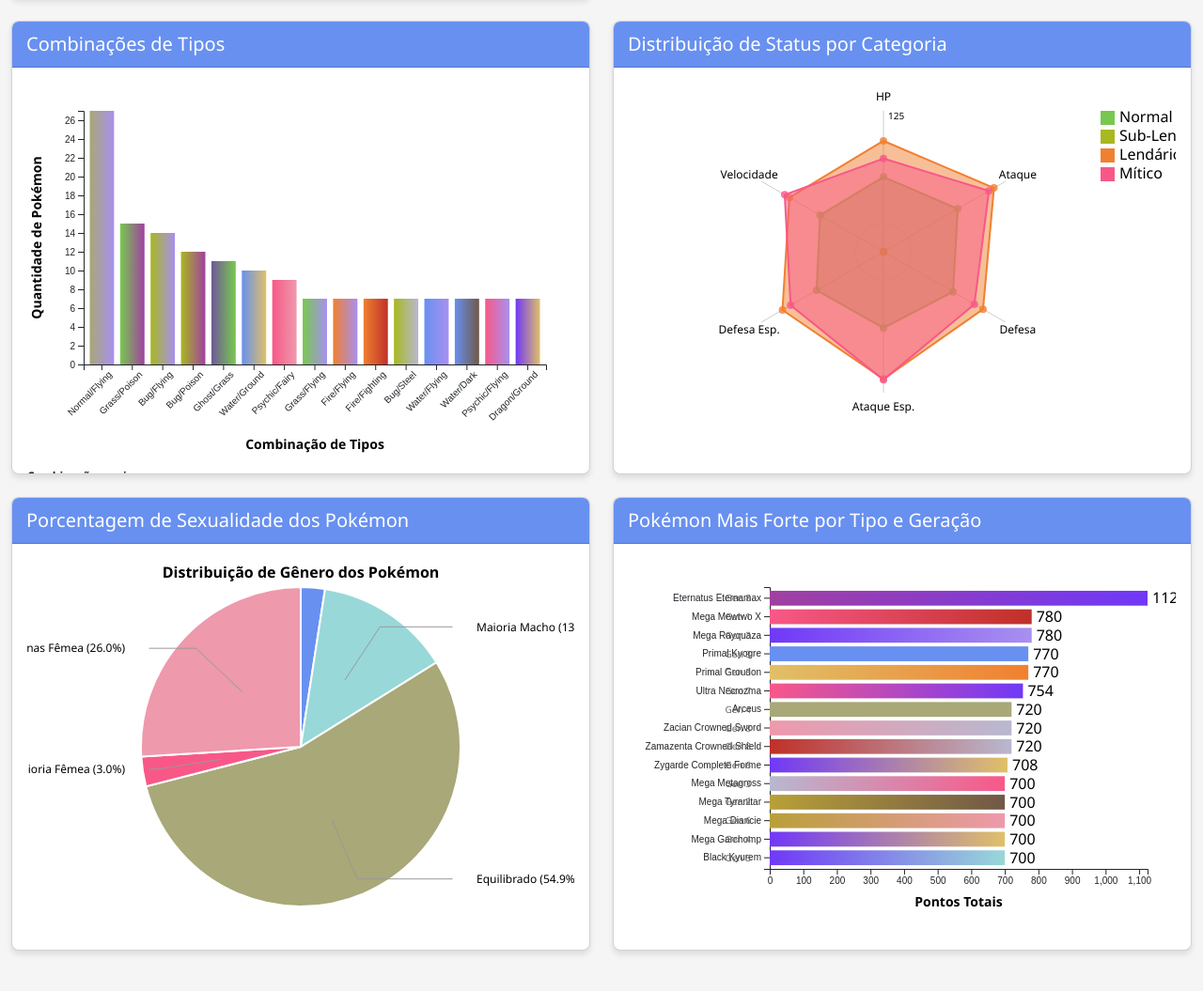
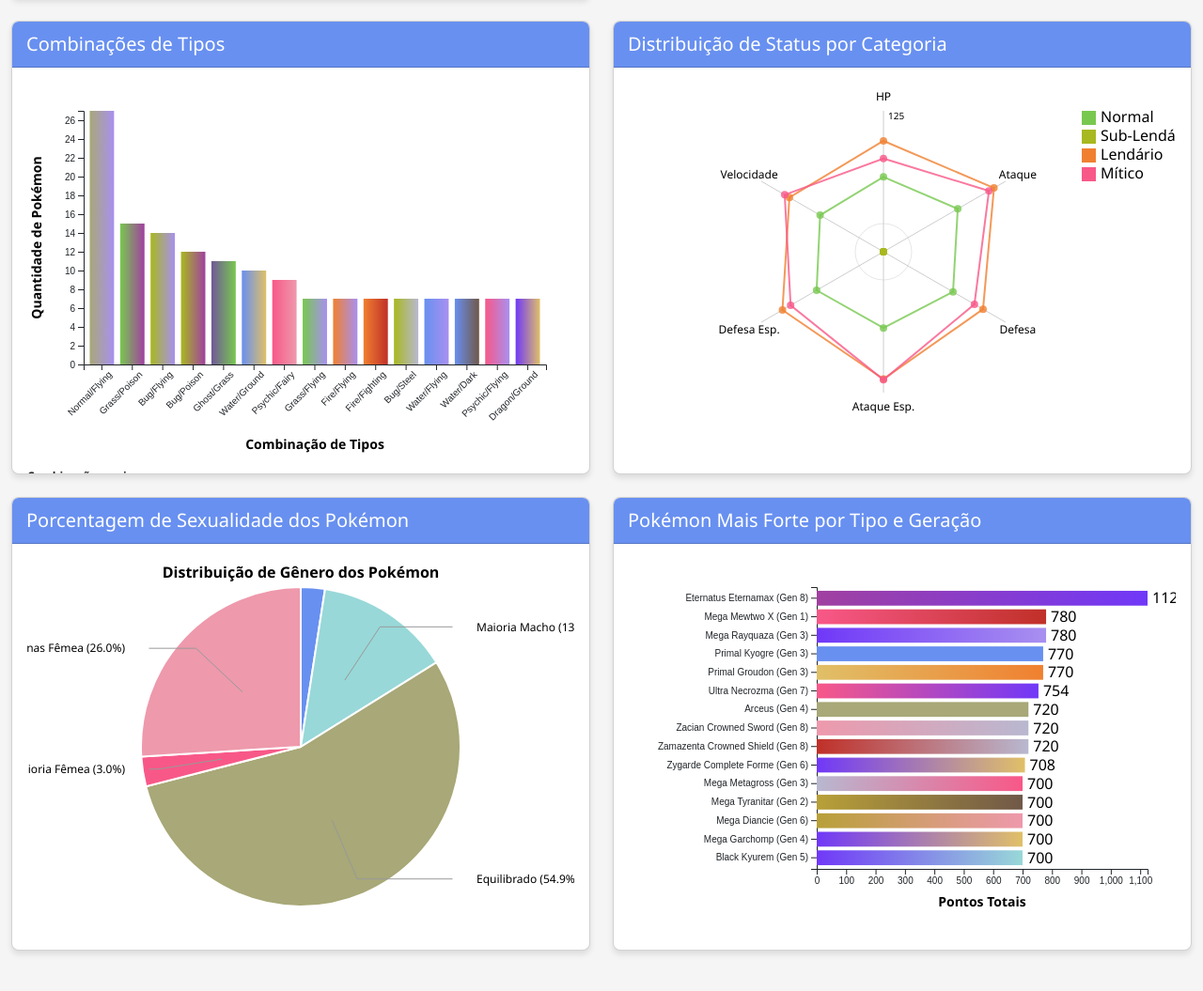
Before and after one commit to Elena-Blanco/Visualizacao-Pokemon, a website built with Vite: page index.html in a window 1280 px wide. Shown: the part 1319-2374 px from the top of the page at 94% size. Built offline with nearby package versions, Linux system fonts and the light colour scheme.

Commit message:
refactor

```diff
--- a/index.css
+++ b/index.css
@@ -1,4 +1,3 @@
-/* Estilos gerais */
 body {
     font-family: 'Segoe UI', Tahoma, Geneva, Verdana, sans-serif;
     background-color: #f5f5f5;
@@ -9,9 +8,9 @@
     width: 100%;
     height: 400px;
     position: relative;
+    margin-bottom: 0px;
 }
 
-/* Estilos para os gráficos */
 .bar {
     transition: opacity 0.3s;
 }
@@ -41,12 +40,11 @@
     box-shadow: 0 2px 4px rgba(0, 0, 0, 0.1);
 }
 
-/* Estilos para legendas */
 .legend {
     display: flex;
     flex-wrap: wrap;
     justify-content: center;
-    margin-top: 10px;
+    margin-top: 0px;
 }
 
 .legend-item {
@@ -63,7 +61,6 @@
     border-radius: 3px;
 }
 
-/* Estilos para os tipos de Pokémon */
 .type-badge {
     display: inline-block;
     padding: 3px 8px;
@@ -93,7 +90,6 @@
 .type-steel { background-color: #B8B8D0; }
 .type-fairy { background-color: #EE99AC; }
 
-/* Estilos para os filtros */
 .form-select:focus, .form-control:focus {
     border-color: #6890F0;
     box-shadow: 0 0 0 0.25rem rgba(104, 144, 240, 0.25);
@@ -119,7 +115,6 @@
     border-color: #989868;
 }
 
-/* Estilos para os cards */
 .card {
     border-radius: 8px;
     box-shadow: 0 4px 6px rgba(0, 0, 0, 0.1);
@@ -137,7 +132,6 @@
     font-size: 1.25rem;
 }
 
-/* Responsividade */
 @media (max-width: 768px) {
     .chart-container {
         height: 300px;
--- a/index.html
+++ b/index.html
@@ -3,17 +3,15 @@
 <head>
     <meta charset="UTF-8">
     <meta name="viewport" content="width=device-width, initial-scale=1.0">
-    <title>Sistema de Análise Visual de Dados Pokémon</title>
+    <title>Visualização de dados Pokemon</title>
     <link rel="stylesheet" href="index.css">
-    <!-- D3.js -->
     <script src="https://d3js.org/d3.v7.min.js"></script>
-    <!-- Bootstrap para estilização básica -->
     <link href="https://cdn.jsdelivr.net/npm/bootstrap@5.3.0-alpha1/dist/css/bootstrap.min.css" rel="stylesheet">
 </head>
 <body>
     <div class="container-fluid">
         <header class="my-4">
-            <h1 class="text-center">Sistema de Análise Visual de Dados Pokémon</h1>
+            <h1 class="text-center">Visualização de dados Pokemon</h1>
         </header>
 
         <div class="row mb-4">
@@ -148,7 +146,6 @@
         </div>
     </div>
 
-    <!-- Scripts -->
     <script src="src/utils.js"></script>
     <script src="src/dataLoader.js"></script>
     <script src="src/typesByGeneration.js"></script>
--- a/src/statusDistribution.js
+++ b/src/statusDistribution.js
@@ -155,17 +155,16 @@
         .attr('class', 'radar-wrapper')
         .attr('transform', `translate(${radarCenter.x},${radarCenter.y})`);
 
-    // Área do radar
+    // Área do radar - Modificado para ter apenas a linha
     radarWrapper.append('path')
         .attr('class', 'radar-area')
         .attr('d', d => radarLine(d.values))
-        .style('fill', d => color(d.category))
-        .style('fill-opacity', 0.5)
+        .style('fill', 'none') // Removido o preenchimento
         .style('stroke', d => color(d.category))
         .style('stroke-width', '2px')
+        .style('stroke-opacity', 0.8) // Opacidade para a linha
         .on('mouseover', function(event, d) {
-            d3.select(this).style('fill-opacity', 0.7);
-
+            d3.select(this).style('stroke-width', '3px'); // Aumenta a espessura ao passar o mouse
             const statsHtml = statNames.map((stat, i) =>
                 `${statLabels[i]}: ${Math.round(d.values[i])}`
             ).join('<br>');
@@ -177,7 +176,7 @@
             `, event);
         })
         .on('mouseout', function() {
-            d3.select(this).style('fill-opacity', 0.5);
+            d3.select(this).style('stroke-width', '2px'); // Volta à espessura original
             hideTooltip(tooltip);
         });
 
@@ -196,7 +195,7 @@
     // Criar legenda
     const legend = svg.append('g')
         .attr('class', 'legend')
-        .attr('transform', `translate(${width + 20}, 0)`);
+        .attr('transform', `translate(${width}, 0)`);
 
     const legendItems = legend.selectAll('.legend-item')
         .data(categories)
--- a/src/strongestPokemon.js
+++ b/src/strongestPokemon.js
@@ -1,7 +1,3 @@
-/**
- * Visualização: Pokémon Mais Forte por Tipo e Geração
- */
-
 function createStrongestPokemonChart(data, filters) {
     // Limpar o container
     const container = d3.select('#strongest-pokemon-chart');
@@ -56,8 +52,8 @@
         displayData = displayData.slice(0, 15);
     }
 
-    // Configurar dimensões
-    const margin = {top: 30, right: 30, bottom: 70, left: 150};
+    // Configurar dimensões - Ajustado para acomodar o texto mais longo
+    const margin = {top: 30, right: 30, bottom: 70, left: 200};
     const width = container.node().getBoundingClientRect().width - margin.left - margin.right;
     const height = container.node().getBoundingClientRect().height - margin.top - margin.bottom;
 
@@ -84,7 +80,18 @@
         .call(d3.axisBottom(x));
 
     svg.append('g')
-        .call(d3.axisLeft(y));
+        .call(d3.axisLeft(y)
+            .tickFormat(d => {
+                // Encontra os dados completos do Pokémon para pegar a geração
+                const pokemonData = displayData.find(p => p.name === d);
+                if (pokemonData) {
+                    return `${pokemonData.name} (Gen ${pokemonData.generation})`;
+                }
+                return d;
+            })
+        )
+        .selectAll('text')
+        .style('text-anchor', 'end'); // Garante que o texto esteja alinhado à direita do tick
 
     // Adicionar título dos eixos
     svg.append('text')
@@ -99,7 +106,6 @@
 
     // Criar barras com gradiente para Pokémon com tipo secundário
     displayData.forEach((d, i) => {
-        // Determinar a cor da barra
         let fill;
 
         if (d.type_2) {
@@ -123,7 +129,6 @@
 
             fill = `url(#${gradientId})`;
         } else {
-            // Cor única para Pokémon com apenas um tipo
             fill = getTypeColor(d.type);
         }
 
@@ -157,17 +162,4 @@
         .attr('dy', '.35em')
         .text(d => d.total_points);
 
-    // Adicionar indicadores de geração
-    svg.selectAll('.generation-indicator')
-        .data(displayData)
-        .enter()
-        .append('text')
-        .attr('class', 'generation-indicator')
-        .attr('x', -20)
-        .attr('y', d => y(d.name) + y.bandwidth() / 2)
-        .attr('dy', '.35em')
-        .attr('text-anchor', 'end')
-        .text(d => `Gen ${d.generation}`)
-        .style('font-size', '10px')
-        .style('fill', '#666');
 }
--- a/src/typesByGeneration.js
+++ b/src/typesByGeneration.js
@@ -1,16 +1,9 @@
-/**
- * Visualização: Tipos de Pokémon por Geração
- */
-
 function createTypesByGenerationChart(data, filters) {
-    // Limpar o container
     const container = d3.select('#types-by-generation-chart');
     container.html('');
 
-    // Filtrar os dados
     const filteredData = filterData(data, filters);
 
-    // Processar os dados para a visualização
     const typesByGeneration = d3.rollup(
         filteredData,
         v => v.length,
@@ -18,7 +11,6 @@
         d => d.type_1
     );
 
-    // Converter para formato adequado para visualização
     const chartData = [];
     typesByGeneration.forEach((typeMap, generation) => {
         typeMap.forEach((count, type) => {
@@ -30,23 +22,19 @@
         });
     });
 
-    // Agrupar por geração para empilhamento
     const generations = [...new Set(chartData.map(d => d.generation))].sort((a, b) => a - b);
     const types = [...new Set(chartData.map(d => d.type))].sort();
 
-    // Configurar dimensões
     const margin = {top: 30, right: 30, bottom: 70, left: 60};
     const width = container.node().getBoundingClientRect().width - margin.left - margin.right;
     const height = container.node().getBoundingClientRect().height - margin.top - margin.bottom;
 
-    // Criar SVG
     const svg = container.append('svg')
         .attr('width', width + margin.left + margin.right)
         .attr('height', height + margin.top + margin.bottom)
         .append('g')
         .attr('transform', `translate(${margin.left},${margin.top})`);
 
-    // Criar escalas
     const x = d3.scaleBand()
         .domain(generations)
         .range([0, width])
@@ -60,7 +48,6 @@
         .domain(types)
         .range(types.map(type => getTypeColor(type)));
 
-    // Criar eixos
     svg.append('g')
         .attr('transform', `translate(0,${height})`)
         .call(d3.axisBottom(x).tickFormat(d => `Gen ${d}`))
@@ -70,12 +57,11 @@
     svg.append('g')
         .call(d3.axisLeft(y));
 
-    // Adicionar título dos eixos
     svg.append('text')
         .attr('class', 'axis-title')
         .attr('text-anchor', 'middle')
         .attr('x', width / 2)
-        .attr('y', height + margin.bottom - 10)
+        .attr('y', height + margin.bottom - 25)
         .text('Geração');
 
     svg.append('text')
@@ -86,10 +72,8 @@
         .attr('y', -margin.left + 15)
         .text('Quantidade de Pokémon');
 
-    // Criar tooltip
     const tooltip = createTooltip();
 
-    // Preparar dados para gráfico de barras empilhadas
     const stackedData = d3.stack()
         .keys(types)
         .value((data, key) => {
@@ -98,7 +82,6 @@
         })
         (generations.map(gen => ({generation: gen})));
 
-    // Criar barras empilhadas
     svg.append('g')
         .selectAll('g')
         .data(stackedData)
@@ -123,6 +106,5 @@
         })
         .on('mouseout', () => hideTooltip(tooltip));
 
-    // Criar legenda
     createLegend(container, types, color);
 }
```
Also changed, not shown: src/avgStrengthByType.js (+0 -16 lines), src/catchRate.js (+0 -20 lines), src/dataLoader.js (+0 -12 lines), src/genderChart.js (+0 -19 lines), src/main.js (+0 -13 lines), src/topPokemon.js (+0 -18 lines), src/typeCombinations.js (+1 -21 lines), src/utils.js (+0 -19 lines).
